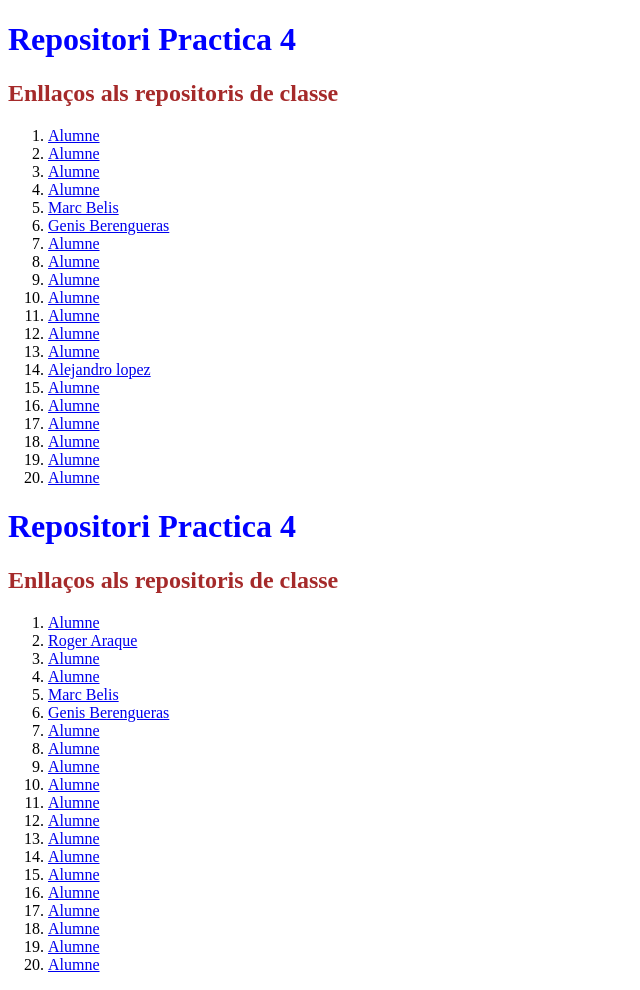
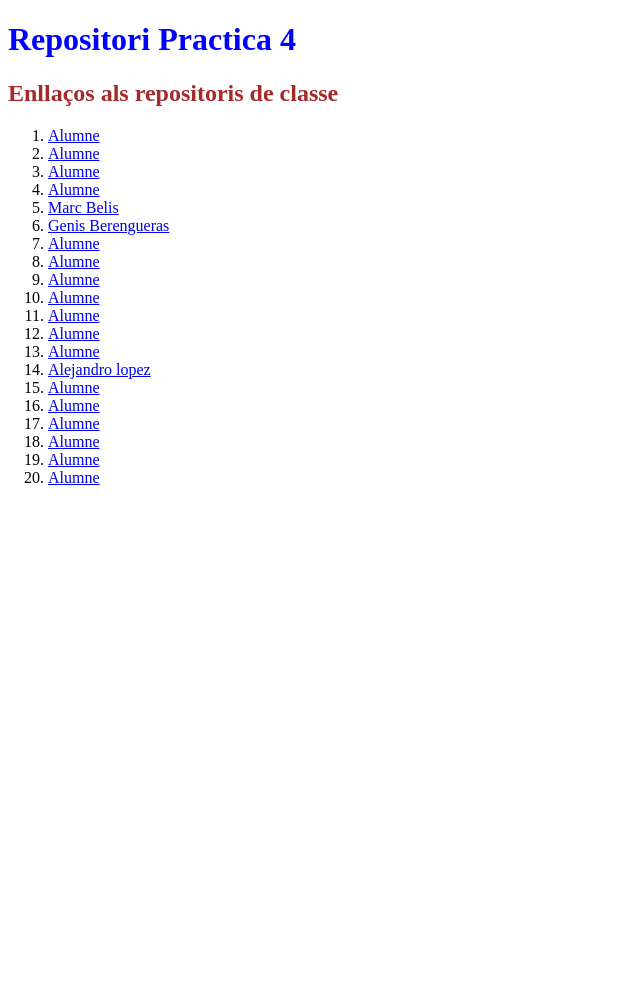
Before and after one commit to MP08c2122/git_vscode-1rdaw2122, a plain HTML site: page index.html in a window 1280 px wide. Shown: the whole page, without its empty margins (0-640 px from the left). After the commit the page ends 800 px from the top, so only its background shows below. Drawn offline with Linux system fonts and the light colour scheme.

```diff
--- a/index.html
+++ b/index.html
@@ -41,47 +41,3 @@
 
     </div>
 </body>
-
-<!DOCTYPE html>
-<html lang="en">
-<head>
-    <meta charset="UTF-8">
-    <meta http-equiv="X-UA-Compatible" content="IE=edge">
-    <meta name="viewport" content="width=, initial-scale=1.0">
-    <title>Repo Practica 5</title>
-    <link rel="stylesheet" href="style.css">
-</head>
-<body>
-    <div class="header">
-        <h1>Repositori Practica 4</h1>
-        <h2>Enllaços als repositoris de classe</h2>
-    </div>
-    <div class="container">
-        <ol>
-            <li><a href="alumne1.html">Alumne</a></li>
-            <li><a href="alumnesWebs/RogerAraque/rogerAraque.html">Roger Araque</a></li>
-            <li><a href="alumne3.html">Alumne</a></li>
-            <li><a href="alumne4.html">Alumne</a></li>
-            <li><a href="alumnesWebs/MarcBelis/Marc.Belis.html">Marc Belis</a></li>
-            <li><a href="alumnesWebs/GenisBerengueras/genisberengueras.html">Genis Berengueras</a></li>
-            <li><a href="alumne7.html">Alumne</a></li>
-            <li><a href="alumne8.html">Alumne</a></li>
-            <li><a href="alumne9.html">Alumne</a></li>
-            <li><a href="alumne10.html">Alumne</a></li>
-            <li><a href="alumne11.html">Alumne</a></li>
-            <li><a href="alumne12.html">Alumne</a></li>
-            <li><a href="alumne13.html">Alumne</a></li>
-            <li><a href="alumne14.html">Alumne</a></li>
-            <li><a href="alumne15.html">Alumne</a></li>
-            <li><a href="alumne16.html">Alumne</a></li>
-            <li><a href="alumne17.html">Alumne</a></li>
-            <li><a href="alumne18.html">Alumne</a></li>
-            <li><a href="alumne19.html">Alumne</a></li>
-            <li><a href="alumne20.html">Alumne</a></li>
-
-
-        </ol>
-
-    </div>
-</body>
-</html>
```
